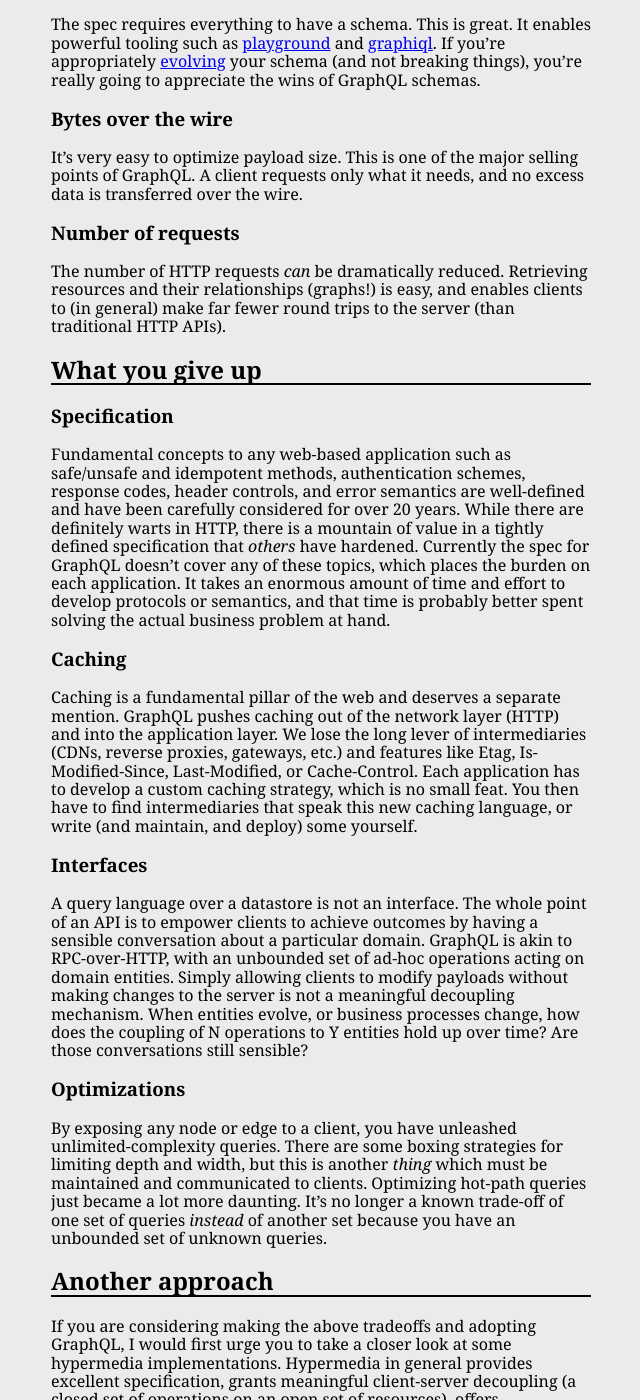
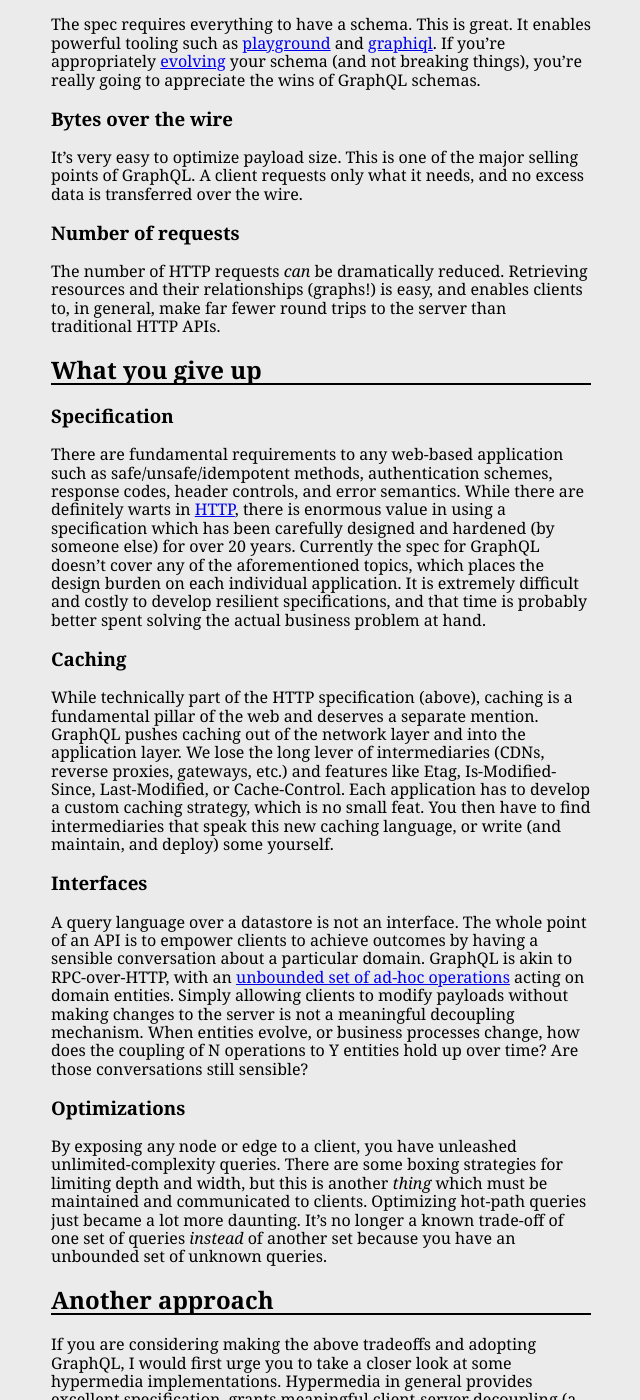
Before and after one commit to lwhorton/lwhorton.github.io, a Jekyll site: the page built from _posts/2019-08-24-graphql-tradeoffs.md, in a window 1280 px wide and 1400 px high, scrolled down 426 px. Shown: the whole window, without its empty margins (319-959 px from the left). Built offline with Jekyll 4.4.1, drawn with Linux system fonts in a browser that asks for light colours.

Commit message:
rewording awkwardness

```diff
--- a/_posts/2019-08-24-graphql-tradeoffs.md
+++ b/_posts/2019-08-24-graphql-tradeoffs.md
@@ -30,40 +30,42 @@ transferred over the wire.
 
 ### Number of requests
 The number of HTTP requests _can_ be dramatically reduced. Retrieving resources
-and their relationships (graphs!) is easy, and enables clients to (in general)
-make far fewer round trips to the server (than traditional HTTP APIs).
+and their relationships (graphs!) is easy, and enables clients to, in general,
+make far fewer round trips to the server than traditional HTTP APIs.
 
 ## What you give up
 
 ### Specification
-Fundamental concepts to any web-based application such as safe/unsafe and
-idempotent methods, authentication schemes, response codes, header controls, and
-error semantics are well-defined and have been carefully considered for over 20
-years. While there are definitely warts in HTTP, there is a mountain of value in
-a tightly defined specification that _others_ have hardened. Currently the spec
-for GraphQL doesn't cover any of these topics, which places the burden on each
-application. It takes an enormous amount of time and effort to develop protocols
-or semantics, and that time is probably better spent solving the actual business
-problem at hand.
+There are fundamental requirements to any web-based application such as
+safe/unsafe/idempotent methods, authentication schemes, response codes, header
+controls, and error semantics. While there are definitely warts in
+[HTTP](https://tools.ietf.org/html/rfc2616), there is enormous value in using a
+specification which has been carefully designed and hardened (by someone else)
+for over 20 years. Currently the spec for GraphQL doesn't cover any of the
+aforementioned topics, which places the design burden on each individual
+application. It is extremely difficult and costly to develop resilient
+specifications, and that time is probably better spent solving the actual
+business problem at hand.
 
 ### Caching
-Caching is a fundamental pillar of the web and deserves a separate mention.
-GraphQL pushes caching out of the network layer (HTTP) and into the application
-layer. We lose the long lever of intermediaries (CDNs, reverse proxies,
-gateways, etc.) and features like Etag, Is-Modified-Since, Last-Modified, or
-Cache-Control. Each application has to develop a custom caching strategy, which
-is no small feat. You then have to find intermediaries that speak this new
-caching language, or write (and maintain, and deploy) some yourself.
+While technically part of the HTTP specification (above), caching is a
+fundamental pillar of the web and deserves a separate mention. GraphQL pushes
+caching out of the network layer and into the application layer. We lose the
+long lever of intermediaries (CDNs, reverse proxies, gateways, etc.) and
+features like Etag, Is-Modified-Since, Last-Modified, or Cache-Control. Each
+application has to develop a custom caching strategy, which is no small feat.
+You then have to find intermediaries that speak this new caching language, or
+write (and maintain, and deploy) some yourself.
 
 ### Interfaces
 A query language over a datastore is not an interface. The whole point of an API
 is to empower clients to achieve outcomes by having a sensible conversation
-about a particular domain. GraphQL is akin to RPC-over-HTTP, with an unbounded
-set of ad-hoc operations acting on domain entities. Simply allowing clients to
-modify payloads without making changes to the server is not a meaningful
-decoupling mechanism. When entities evolve, or business processes change, how
-does the coupling of N operations to Y entities hold up over time? Are those
-conversations still sensible?
+about a particular domain. GraphQL is akin to RPC-over-HTTP, with an [unbounded
+set of ad-hoc operations](https://vimeo.com/17668985) acting on domain entities.
+Simply allowing clients to modify payloads without making changes to the server
+is not a meaningful decoupling mechanism. When entities evolve, or business
+processes change, how does the coupling of N operations to Y entities hold up
+over time? Are those conversations still sensible?
 
 ### Optimizations
 By exposing any node or edge to a client, you have unleashed
```
